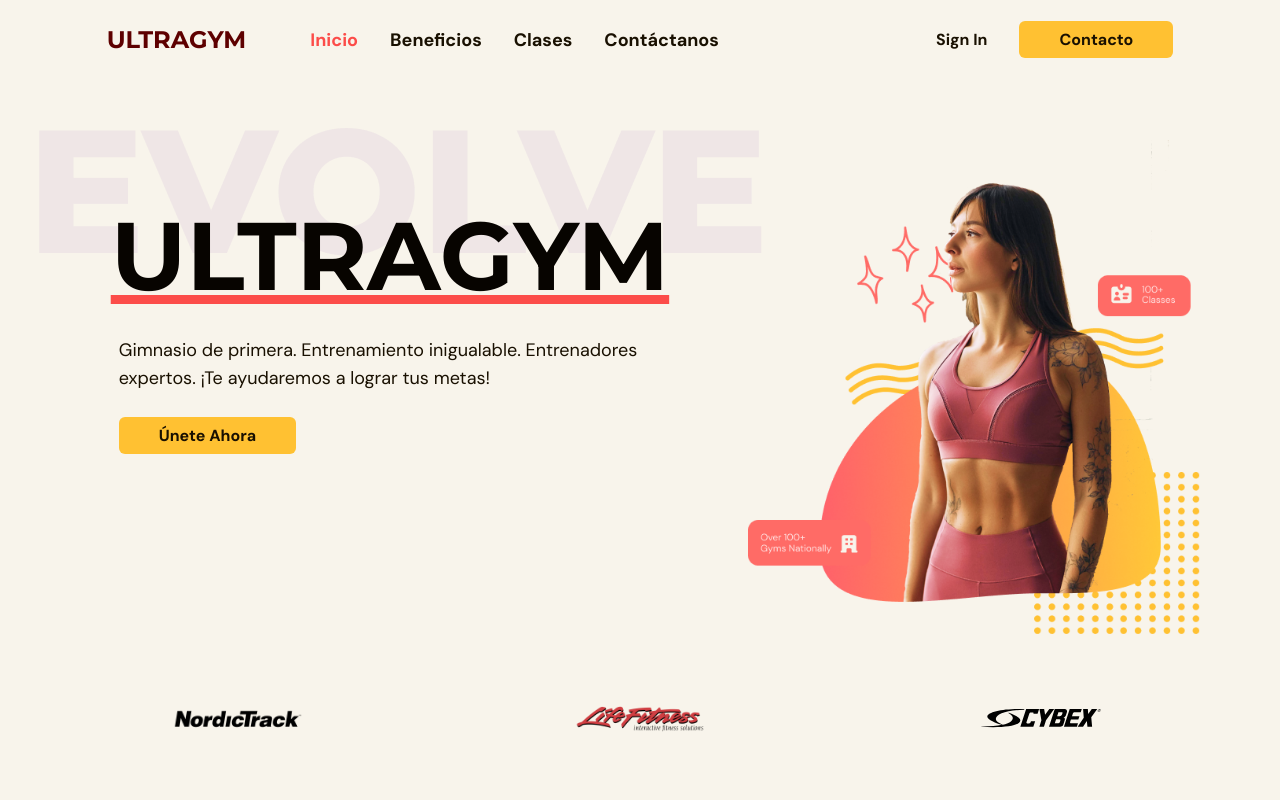
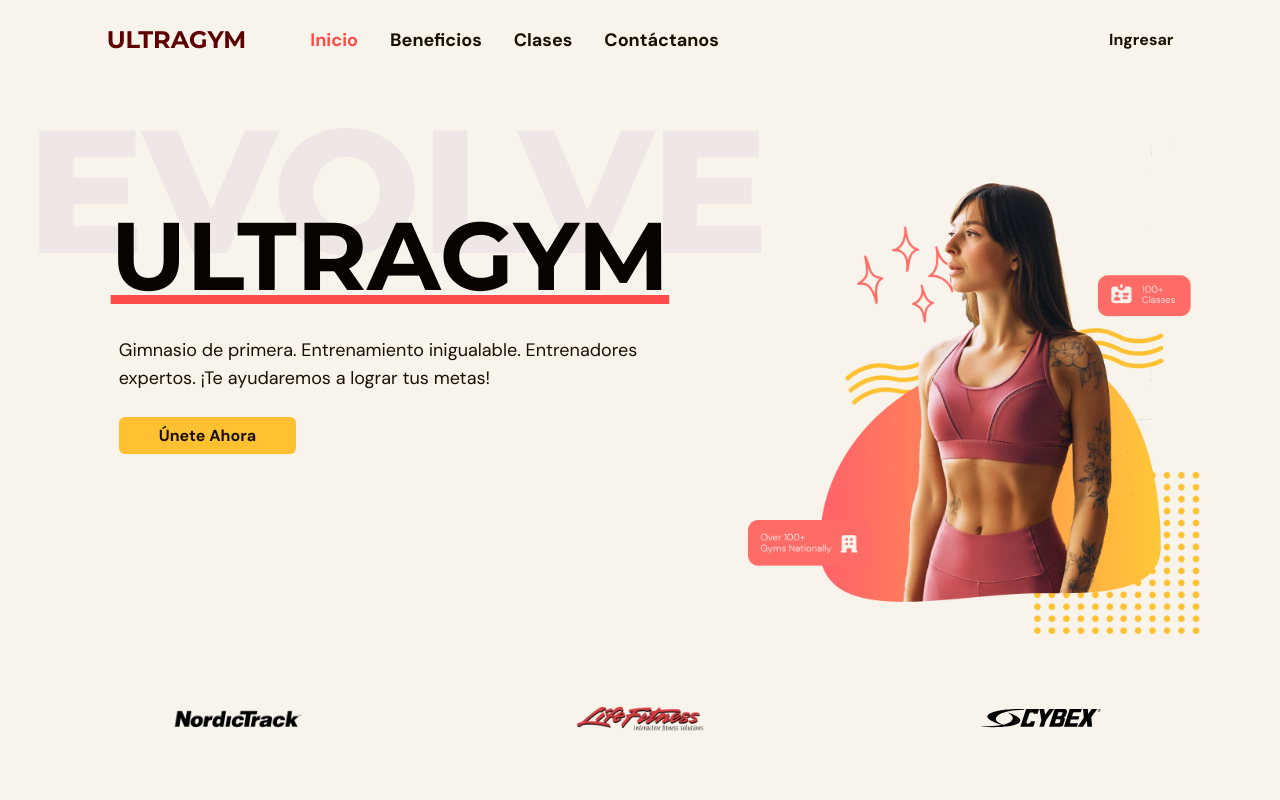
Before and after one commit to GustinDev/ultra-gym-ts-react, a React (Vite) app: page / in a window 1280 px wide. Shown: the top 800 px of the page. Built offline with nearby package versions, Linux system fonts and the light colour scheme.

Commit message:
Login & Logout: Working

```diff
--- a/package.json
+++ b/package.json
@@ -10,6 +10,7 @@
     "preview": "vite preview"
   },
   "dependencies": {
+    "@auth0/auth0-react": "^2.1.1",
     "@emailjs/browser": "^3.11.0",
     "@heroicons/react": "^2.0.18",
     "emailjs-com": "^3.2.0",
@@ -18,6 +19,7 @@
     "react-anchor-link-smooth-scroll": "^1.0.12",
     "react-dom": "^18.2.0",
     "react-hook-form": "^7.45.1",
+    "react-router-dom": "^6.14.0",
     "sweetalert2": "^11.7.12"
   },
   "devDependencies": {
--- a/src/App.tsx
+++ b/src/App.tsx
@@ -1,46 +1,14 @@
-import Navbar from "@/scenes/navbar";
-import Home from "@/scenes/home";
-import Benefits from "@/scenes/benefits";
-import { useState, useEffect } from "react";
-import { SelectedPage } from "./shared/types";
-import Classes from "./scenes/classes";
-import ContactUs from "./scenes/contact";
-import Footer from "./scenes/footer/index";
+import { BrowserRouter as Router, Route, Routes } from "react-router-dom";
+import AllRoutes from "./Routes";
 
 function App() {
-  //Restringimos a que solo podemos pasar las opciones de arriba. Le pasamos Inicio por defecto. Modificamos todos los props.
-
-  const [selectedPage, setSelectedPage] = useState<SelectedPage>(
-    SelectedPage.Inicio
-  );
-
-  const [isTopOfPage, setIsTopOfPage] = useState(true);
-
-  //Si hay 0 scroll ponemos el menu en top (y el Inicio sale rojo).
-  useEffect(() => {
-    const handleScroll = () => {
-      if (window.scrollY === 0) {
-        setIsTopOfPage(true);
-        setSelectedPage(SelectedPage.Inicio);
-      }
-      if (window.scrollY !== 0) setIsTopOfPage(false);
-    };
-    window.addEventListener("scroll", handleScroll);
-    return () => window.removeEventListener("scroll", handleScroll);
-  }, []);
-
   return (
     <div className="app bg-gray-20">
-      <Navbar
-        isTopOfPage={isTopOfPage}
-        selectedPage={selectedPage}
-        setSelectedPage={setSelectedPage}
-      />
-      <Home setSelectedPage={setSelectedPage} />
-      <Benefits setSelectedPage={setSelectedPage} />
-      <Classes setSelectedPage={setSelectedPage} />
-      <ContactUs setSelectedPage={setSelectedPage} />
-      <Footer />
+      <Router>
+        <Routes>
+          <Route path="/" element={<AllRoutes />} />
+        </Routes>
+      </Router>
     </div>
   );
 }
--- /dev/null
+++ b/src/Routes.tsx
@@ -0,0 +1,48 @@
+import Navbar from "@/scenes/navbar";
+import Home from "@/scenes/home";
+import Benefits from "@/scenes/benefits";
+import { useState, useEffect } from "react";
+import { SelectedPage } from "./shared/types";
+import Classes from "./scenes/classes";
+import ContactUs from "./scenes/contact";
+import Footer from "./scenes/footer/index";
+
+const Routes = () => {
+  //Restringimos a que solo podemos pasar las opciones de arriba. Le pasamos Inicio por defecto. Modificamos todos los props.
+
+  const [selectedPage, setSelectedPage] = useState<SelectedPage>(
+    SelectedPage.Inicio
+  );
+
+  const [isTopOfPage, setIsTopOfPage] = useState(true);
+
+  //Si hay 0 scroll ponemos el menu en top (y el Inicio sale rojo).
+  useEffect(() => {
+    const handleScroll = () => {
+      if (window.scrollY === 0) {
+        setIsTopOfPage(true);
+        setSelectedPage(SelectedPage.Inicio);
+      }
+      if (window.scrollY !== 0) setIsTopOfPage(false);
+    };
+    window.addEventListener("scroll", handleScroll);
+    return () => window.removeEventListener("scroll", handleScroll);
+  }, []);
+
+  return (
+    <div className="app bg-gray-20">
+      <Navbar
+        isTopOfPage={isTopOfPage}
+        selectedPage={selectedPage}
+        setSelectedPage={setSelectedPage}
+      />
+      <Home setSelectedPage={setSelectedPage} />
+      <Benefits setSelectedPage={setSelectedPage} />
+      <Classes setSelectedPage={setSelectedPage} />
+      <ContactUs setSelectedPage={setSelectedPage} />
+      <Footer />
+    </div>
+  );
+};
+
+export default Routes;
--- a/src/main.tsx
+++ b/src/main.tsx
@@ -1,10 +1,21 @@
-import React from 'react'
-import ReactDOM from 'react-dom/client'
-import App from './App.tsx'
-import './index.css'
+import React from "react";
+import ReactDOM from "react-dom/client";
+import App from "./App.tsx";
+import "./index.css";
+import { Auth0Provider, Auth0ProviderOptions } from "@auth0/auth0-react";
 
-ReactDOM.createRoot(document.getElementById('root') as HTMLElement).render(
+//auth
+
+const auth0Config: Auth0ProviderOptions = {
+  domain: "dev-7iyxi3k0m3phnjow.us.auth0.com",
+  clientId: "keK9XqJcxxDzNTYQyqQZ5AIo0uVzLmKY",
+  redirectUri: window.location.origin,
+};
+
+ReactDOM.createRoot(document.getElementById("root") as HTMLElement).render(
   <React.StrictMode>
-    <App />
-  </React.StrictMode>,
-)
+    <Auth0Provider {...auth0Config}>
+      <App />
+    </Auth0Provider>
+  </React.StrictMode>
+);
--- a/src/scenes/navbar/index.tsx
+++ b/src/scenes/navbar/index.tsx
@@ -1,9 +1,11 @@
-import { useState } from "react";
 import { Bars3Icon, XMarkIcon } from "@heroicons/react/24/solid";
-import Link from "./link";
-import { SelectedPage } from "@/shared/types";
 import useMediaQuery from "@/hooks/useMediaQuery";
 import ActionButton from "@/shared/ActionButton";
+import { SelectedPage } from "@/shared/types";
+import { useAuth0 } from "@auth0/auth0-react";
+import { useState } from "react";
+import Link from "./link";
+import { useNavigate } from "react-router-dom";
 
 type Props = {
   selectedPage: SelectedPage;
@@ -16,6 +18,11 @@ const Navbar = ({ isTopOfPage, selectedPage, setSelectedPage }: Props) => {
   const [isMenuToggled, setIsMenuToggled] = useState<boolean>(false);
   const isAboveMediumScreens = useMediaQuery("(min-width: 1060px)");
   const navbarBackground = isTopOfPage ? "" : "bg-nav-color drop-shadow";
+
+  const { isAuthenticated, loginWithRedirect, logout, user } = useAuth0();
+
+  const fullName = user?.name;
+  const firstName = fullName?.split(" ")[0];
 
   return (
     <nav>
@@ -62,10 +69,29 @@ const Navbar = ({ isTopOfPage, selectedPage, setSelectedPage }: Props) => {
                   </div>
                 </div>
                 <div className={`${flexBetween} gap-8 font-bold`}>
-                  <p className="font-bold">Sign In</p>
-                  <ActionButton setSelectedPage={setSelectedPage}>
-                    Contacto
-                  </ActionButton>
+                  {isAuthenticated ? (
+                    <>
+                      <p className="font-bold">{firstName}</p>
+                      <img
+                        className="w-10 rounded-full"
+                        src={user?.picture}
+                        alt={user?.name}
+                      />
+                      <button
+                        onClick={() =>
+                          logout({
+                            logoutParams: { returnTo: window.location.origin },
+                          })
+                        }
+                      >
+                        Cerrar sesión
+                      </button>
+                    </>
+                  ) : (
+                    <button onClick={() => loginWithRedirect()}>
+                      Ingresar
+                    </button>
+                  )}
                 </div>
               </div>
             ) : (
@@ -119,6 +145,27 @@ const Navbar = ({ isTopOfPage, selectedPage, setSelectedPage }: Props) => {
                 selectedPage={selectedPage}
                 setSelectedPage={setSelectedPage}
               />
+              {isAuthenticated ? (
+                <>
+                  <p className="font-bold">{firstName}</p>
+                  <img
+                    className="w-10 rounded-full"
+                    src={user?.picture}
+                    alt={user?.name}
+                  />
+                  <button
+                    onClick={() =>
+                      logout({
+                        logoutParams: { returnTo: window.location.origin },
+                      })
+                    }
+                  >
+                    Cerrar sesión
+                  </button>
+                </>
+              ) : (
+                <button onClick={() => loginWithRedirect()}>Ingresar</button>
+              )}
             </div>
           </div>
         </div>
```
Also changed, not shown: 1 other file (tests, documents, lock files or other folders).
